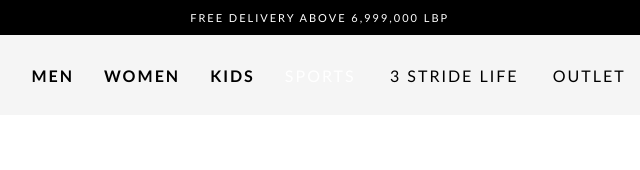
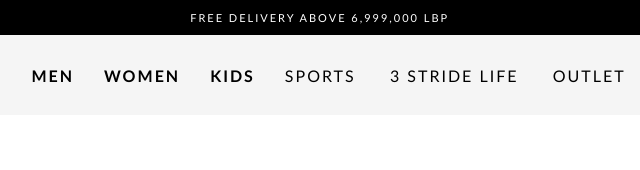
Before and after one commit to JasonMrad/website, a plain HTML site: page Policies/free-delivery.html in a window 1280 px wide. Shown: the top 170 px of the page, 310-950 px from the left. Drawn offline with nearby package versions, Linux system fonts and the light colour scheme; a web font is replaced by a local one.

Commit message:
Black for Sports Links

```diff
--- a/Policies/free-delivery.html
+++ b/Policies/free-delivery.html
@@ -309,7 +309,7 @@
 
 
 
-                <li><a href="../Products/Sports.html">SPORTS</a></li>
+                <li><a href="../Products/Sports.html"  style="color: black;">SPORTS</a></li>
 
 
 
```
